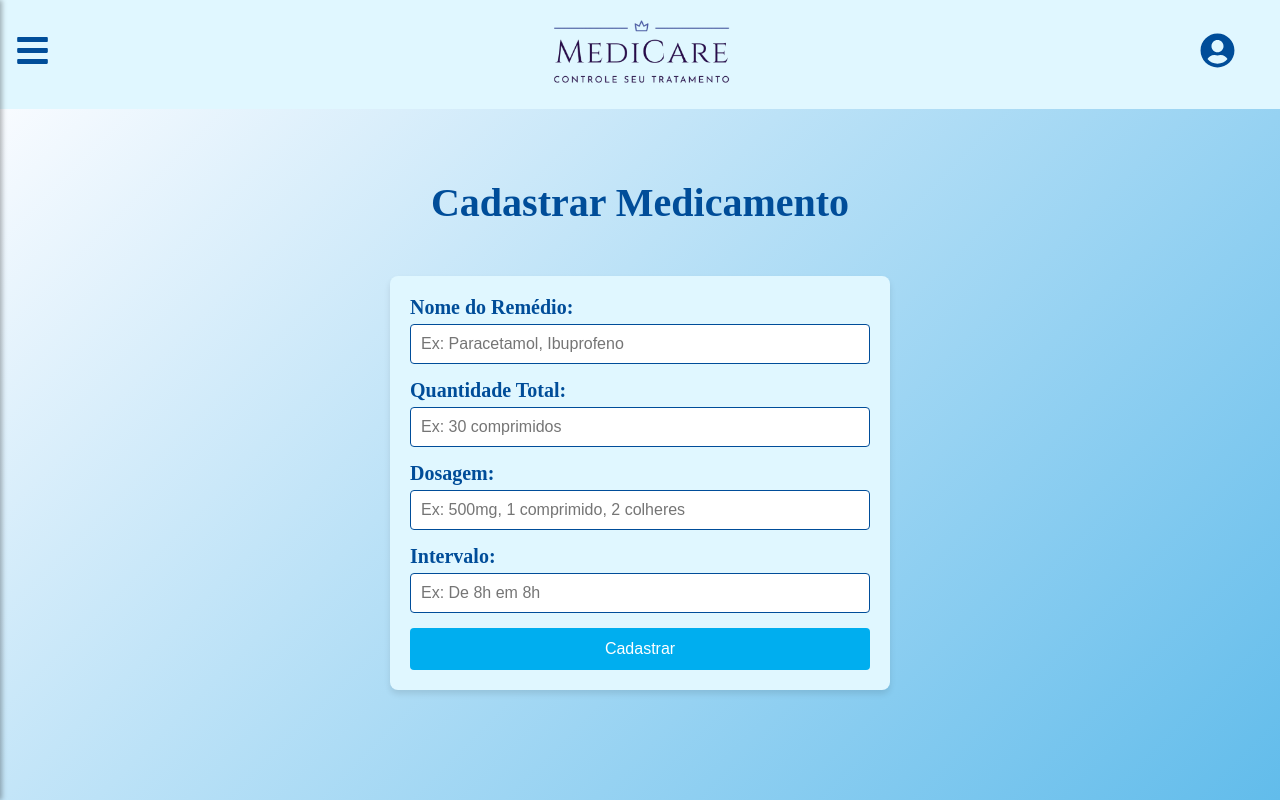
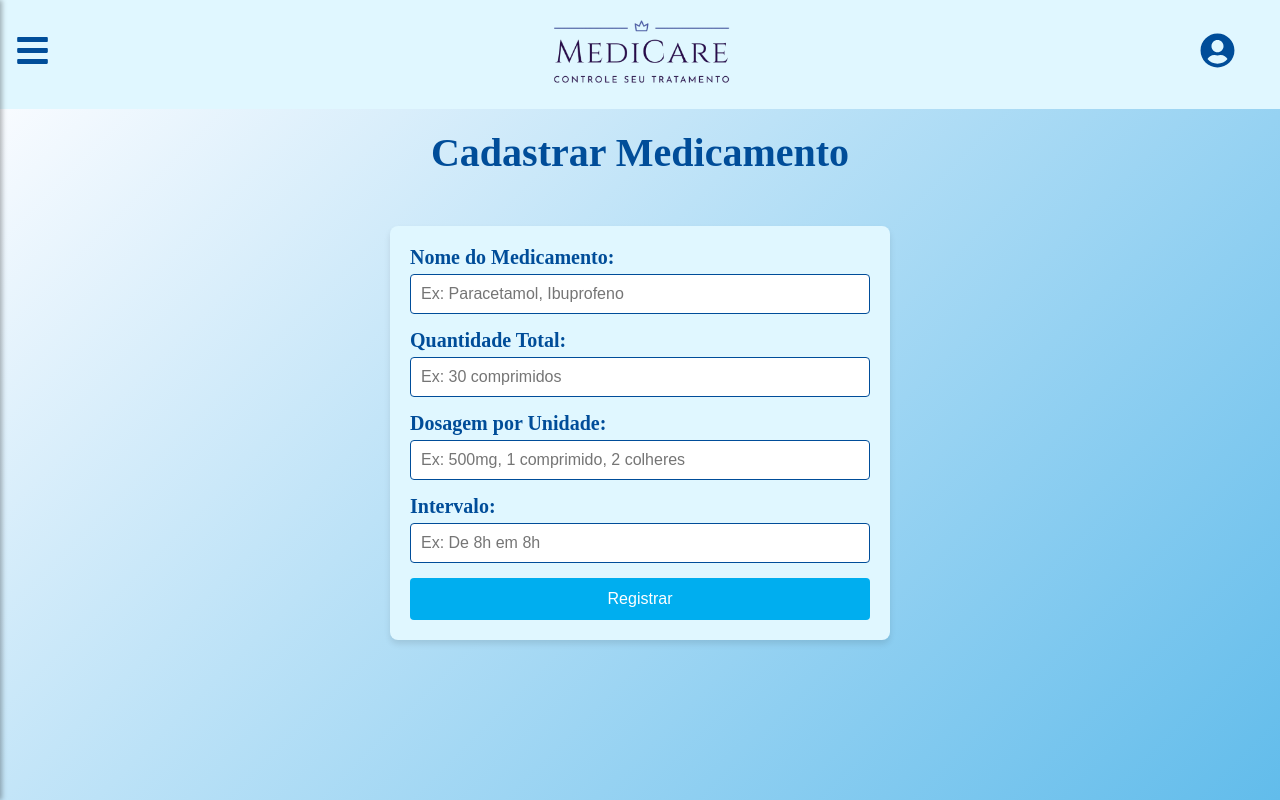
Before and after one commit to Raquel212/MediCareFrontEnd, a React (Vite) app: page /cadastrarmedicamento in a window 1280 px wide. Shown: the top 800 px of the page. Built offline with nearby package versions, Linux system fonts and the light colour scheme.

Commit message:
Update Cadastrar

```diff
--- a/src/pages/CadastrarMedicamento/CadastrarMedicamento.module.css
+++ b/src/pages/CadastrarMedicamento/CadastrarMedicamento.module.css
@@ -12,7 +12,7 @@
     color: #004D99;
     margin-bottom: 50px;
     text-align: center;
-    margin-top: 50px;
+    /* margin-top: 50px; */
     font-weight: 600;
 }
 
--- a/src/pages/CadastrarMedicamento/index.jsx
+++ b/src/pages/CadastrarMedicamento/index.jsx
@@ -59,7 +59,7 @@ function CadastrarMedicamento() {
 
                 <form className={styles.formMedicamento} onSubmit={handleSubmit}>
                     <label>
-                        Nome do Remédio:
+                        Nome do Medicamento:
                         <input
                             type="text"
                             name="nome"
@@ -81,7 +81,7 @@ function CadastrarMedicamento() {
                         />
                     </label>
                     <label>
-                        Dosagem:
+                        Dosagem por Unidade:
                         <input
                             type="text"
                             name="dosagem"
@@ -102,7 +102,7 @@ function CadastrarMedicamento() {
                             required
                         />
                     </label>
-                    <button type="submit" className={styles.botaoCadastrar}>Cadastrar</button>
+                    <button type="submit" className={styles.botaoCadastrar}>Registrar</button>
                 </form>
             </div>
             <Footer />
```
